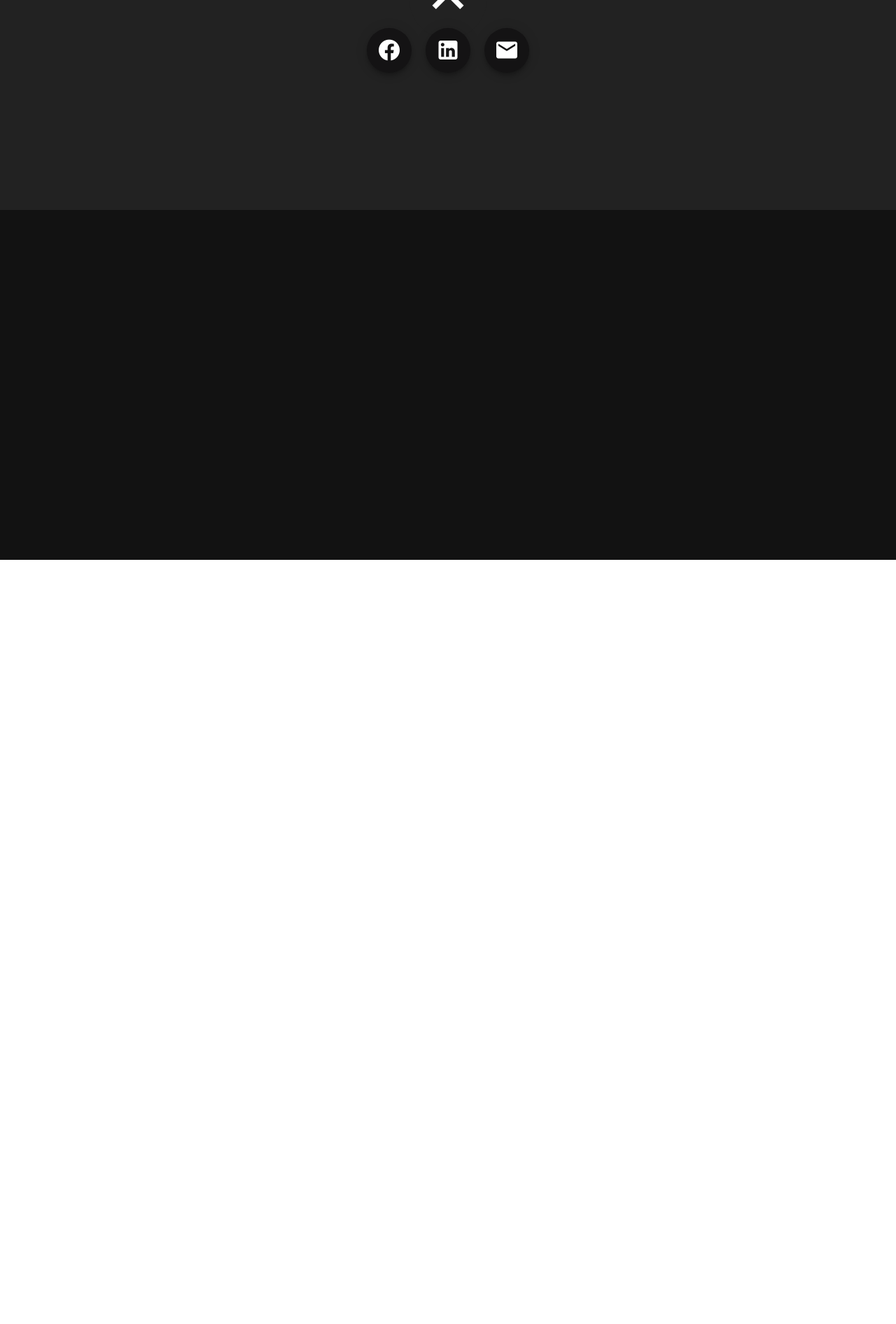
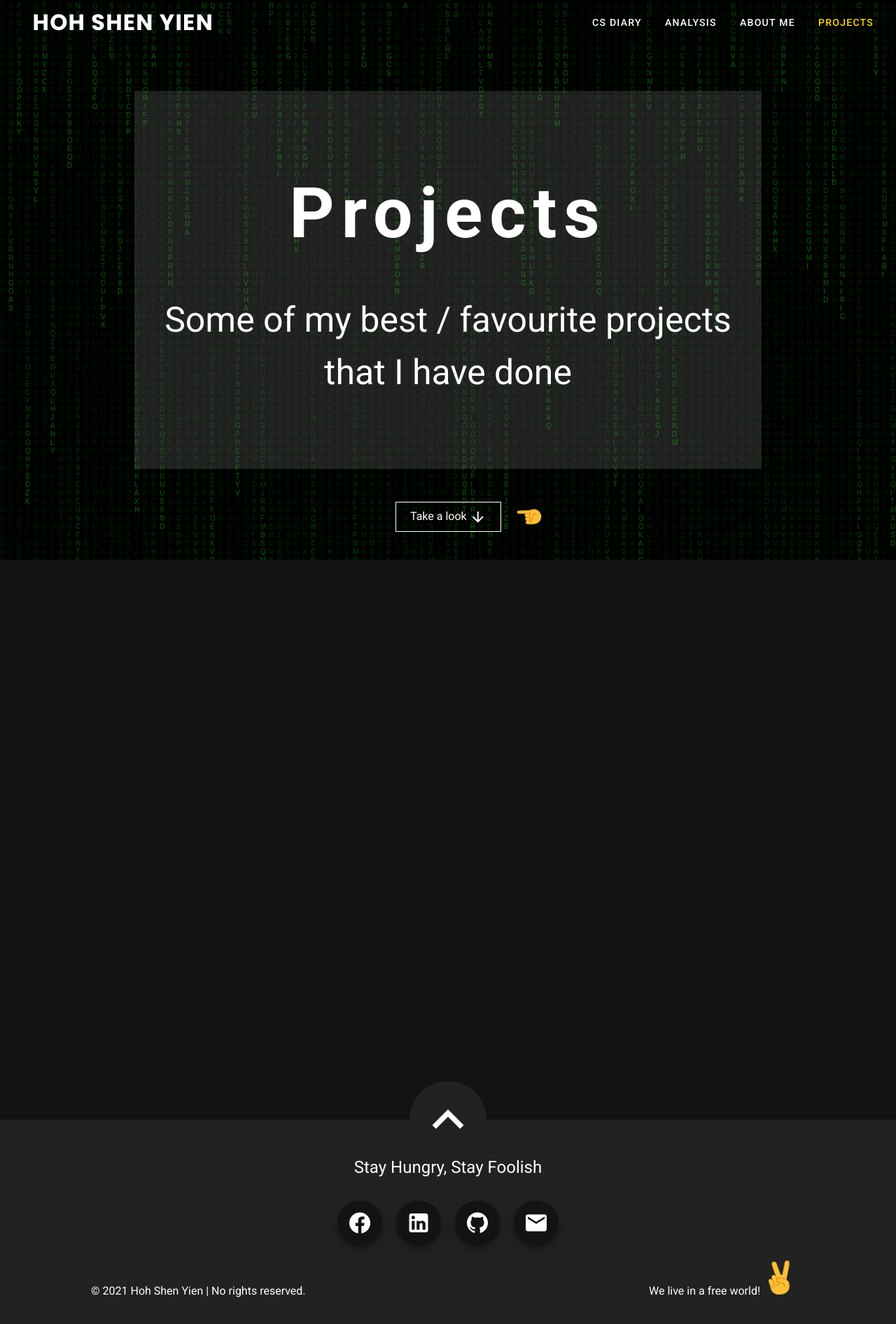
Before and after one commit to HohShenYien/portfolio-v2, a Nuxt app: page /projects in a window 1280 px wide. Before the commit this address had no page. Shown: the top 1892 px of the page at 70% size. Before the commit the page ends 800 px from the top, so only its background shows below. Built offline with nearby package versions, Linux system fonts and the light colour scheme; what particles.vue would draw is missing.

Commit message:
Created projects page

```diff
--- a/assets/global.css
+++ b/assets/global.css
@@ -9,11 +9,19 @@
   font-size: 32px !important;
 }
 
+.page-title {
+  font-size: 100px;
+  letter-spacing: 10px;
+  font-weight: 600;
+}
+.page-subtitle {
+  font-size: 50px;
+}
 * {
   font-family: Roboto, sans-serif;
 }
 
-.selected {
+.nuxt-link-exact-active .v-btn:not(.no-highlight) {
   color: gold !important;
 }
 
@@ -52,4 +60,12 @@ a {
   .v-navigation-drawer__content .v-list {
     margin-top: 70px;
   }
+
+  .page-title {
+    font-size: 44px;
+    letter-spacing: 4px;
+  }
+  .page-subtitle {
+    font-size: 36px;
+  }
 }
--- a/components/bottomBar.vue
+++ b/components/bottomBar.vue
@@ -1,11 +1,20 @@
 <template>
   <div id="bottom-bar">
     <v-icon size="90" id="up-btn" @click="goTop">mdi-chevron-up</v-icon>
+    <div class="quote">Stay Hungry, Stay Foolish</div>
     <div id="social-icons">
       <v-btn fab class="social-btn" large color="#141314" :href="social.url"
              v-for="social in socials" :key="social.url">
         <v-icon size="36" dark>{{social.icon}}</v-icon>
       </v-btn>
+    </div>
+    <div id="footnote">
+      <div>
+        © 2021 Hoh Shen Yien | No rights reserved.
+      </div>
+      <div>
+        We live in a free world! <div id="peace-wrapper"><img src="/public/peace.svg" id="peace" alt=""></div>
+      </div>
     </div>
   </div>
 </template>
@@ -17,6 +26,7 @@ export default {
     return {
       socials: [{icon: "mdi-facebook", url: "https://www.facebook.com/wenwen.hoh"},
         {icon: "mdi-linkedin", url: "https://www.linkedin.com/in/shen-yien-hoh-849988166/"},
+        {icon: 'mdi-github', url: "https://github.com/HohShenYien"},
         {icon: "mdi-email", url: "mailto:hohshenyien@gmail.com"}]
     }
   },
@@ -29,20 +39,41 @@ export default {
 </script>
 
 <style scoped>
+#peace-wrapper {
+  display: inline-block;
+  width: 60px;
+}
+#peace {
+  display: inline-block;
+  height: 50px;
+  animation: swing-peace 1.2s linear;
+  animation-iteration-count: infinite;
+  transform-origin: bottom right;
+}
+#footnote {
+  display: flex;
+  justify-content: space-between;
+  margin-top: 20px;
+  align-items: flex-end;
+}
+.quote {
+  text-align: center;
+  font-size: 1.5rem;
+}
 .social-btn {
   margin: 0 10px;
 }
 #social-icons {
   display: flex;
   justify-content: center;
-  margin-top: 40px;
+  margin-top: 30px;
 }
 #up-btn::after {
   all: unset;
 }
 #bottom-bar {
   position: relative;
-  height: 300px;
+  padding: 50px 130px;
   background-color: #222;
 }
 #up-btn {
@@ -61,4 +92,38 @@ export default {
 #up-btn:hover {
   transform: translateY(-10px);
 }
+
+@keyframes swing-peace {
+  0% {
+    transform: rotate(-30deg) scale(0.5);
+  }
+  35% {
+    transform: rotate(10deg) scale(1.1);
+  }
+  45% {
+    transform: rotate(-5deg) scale(0.96);
+  }
+  85% {
+    transform: rotate(0deg) scale(1);
+  }
+  100% {
+    transform: rotate(-30deg) scale(0.5);
+  }
+}
+
+@media only screen and (max-width: 600px) {
+  #bottom-bar {
+    padding: 30px 20px;
+  }
+  .quote {
+    margin-top: 50px;
+  }
+  #footnote {
+    flex-direction: column;
+    align-items: center;
+  }
+  #peace {
+    margin-top: 15px;
+  }
+}
 </style>
--- a/components/topNavBar.vue
+++ b/components/topNavBar.vue
@@ -4,9 +4,10 @@
       fixed
       :color="scrollChangeColor"
       v-if="!isMobile"
+      style="transition: background-color 0.2s linear;"
     >
       <NuxtLink to="/">
-        <v-btn text plain :ripple="false">
+        <v-btn text plain :ripple="false" class="no-highlight">
           <img src="/favicon.ico" alt="" height="36px" class="mr-3">
           <v-toolbar-title class="bold-title navbar-title">
             Hoh Shen Yien</v-toolbar-title>
@@ -14,33 +15,33 @@
       </NuxtLink>
       <v-spacer></v-spacer>
       <NuxtLink to="/">
-        <v-btn text :class="{'selected': cur == 0}" :ripple="false" plain>
+        <v-btn text :ripple="false" plain>
           CS Diary
         </v-btn>
       </NuxtLink>
       <NuxtLink to="/analysis">
-        <v-btn text plain :class="{'selected': cur == 1}" :ripple="false">
+        <v-btn text plain :ripple="false">
           Analysis
         </v-btn>
       </NuxtLink>
       <NuxtLink to="/about">
-        <v-btn text plain :class="{'selected': cur == 2}" :ripple="false">
+        <v-btn text plain :ripple="false">
           About Me
         </v-btn>
       </NuxtLink>
       <NuxtLink to="/projects">
-        <v-btn text plain :class="{'selected': cur == 3}" :ripple="false">
+        <v-btn text plain :ripple="false">
           Projects
         </v-btn>
       </NuxtLink>
     </v-app-bar>
     <v-app-bar v-else
                fixed
-               color="rgba(0,0,0,0.2)"
+               :color="scrollChangeColor"
                style="width: 100vw"
                >
       <NuxtLink to="/">
-        <v-btn text plain :ripple="false">
+        <v-btn text plain :ripple="false" class="no-highlight">
           <v-toolbar-title class="bold-title navbar-title">
             Hoh Shen Yien</v-toolbar-title>
         </v-btn>
@@ -67,7 +68,7 @@
         </v-list-item>
         <v-list-item>
           <NuxtLink to="/">
-            <v-btn text :class="{'selected': cur == 0}" :ripple="false">
+            <v-btn text :ripple="false">
               CS Diary
             </v-btn>
           </NuxtLink>
@@ -75,7 +76,7 @@
 
         <v-list-item>
           <NuxtLink to="/analysis">
-            <v-btn text plain :class="{'selected': cur == 1}" :ripple="false">
+            <v-btn text plain :ripple="false">
               Analysis
             </v-btn>
           </NuxtLink>
@@ -83,7 +84,7 @@
 
         <v-list-item>
           <NuxtLink to="/about">
-            <v-btn text plain :class="{'selected': cur == 2}" :ripple="false">
+            <v-btn text plain :ripple="false">
               About Me
             </v-btn>
           </NuxtLink>
@@ -91,7 +92,7 @@
 
         <v-list-item>
           <NuxtLink to="/projects">
-            <v-btn text plain :class="{'selected': cur == 3}" :ripple="false">
+            <v-btn text plain :ripple="false">
               Projects
             </v-btn>
           </NuxtLink>
@@ -104,7 +105,6 @@
 <script>
 export default {
   name: "topNavBar",
-  props: ['cur'],
   data() {
     return {
       drawer: false,
--- a/layouts/default.vue
+++ b/layouts/default.vue
@@ -1,5 +1,6 @@
 <template>
   <v-app dark>
+    <top-nav-bar/>
     <Nuxt/>
     <bottom-bar/>
   </v-app>
@@ -7,6 +8,7 @@
 
 <script>
 import bottomBar from "@/components/bottomBar";
+import topNavBar from "@/components/topNavBar";
 export default {
   component: {bottomBar},
   data() {
--- a/pages/about.vue
+++ b/pages/about.vue
@@ -1,6 +1,5 @@
 <template>
   <div>
-    <top-nav-bar cur="2"></top-nav-bar>
     <div>
       <div class="section section1" id="section1">
         <div id="bottom-bar">
@@ -19,7 +18,7 @@
         </div>
         <div id="window">
           <div class="window-title disappear">
-            <h1>About Me</h1>
+            <h1 class="page-title">About Me</h1>
             <div class="underlines">
               <div id="underline1"></div>
               <div id="underline2"></div>
@@ -131,7 +130,8 @@
           </v-col>
         </v-row>
         <div class="section4-note">
-          Updated on 26th December 2021.<br>Based on what I think how much more to know.</div>
+          Updated on 26th December 2021.<br>Based on what I think how much more to know.
+        </div>
       </div>
     </div>
   </div>
@@ -187,7 +187,7 @@ export default {
           data: [{name: "Android Studio (Java)", img: "android.svg", progress: "70%"},
             {name: "Electron", img: "electron.svg", progress: "55%"},
             {name: "QT", img: "qt.svg", progress: "45%"}
-            ]
+          ]
         },
         language: {
           name: "Other languages",
@@ -280,6 +280,7 @@ export default {
   font-size: 0.9rem;
   text-align: right;
 }
+
 .same-height {
   display: flex;
   flex-direction: column;
@@ -315,11 +316,18 @@ export default {
   text-align: center;
   padding: 10px;
   height: 100%;
+  transition: transform 0.5s, box-shadow 0.5s;
+}
+
+.skill-card:hover {
+  box-shadow: -4px 6px #444;
+  transform: translateX(4px) translateY(-8px);
 }
 
 .section4-content {
   padding: 0 130px;
 }
+
 /*Style for third section */
 .section3-content {
   padding: 0 130px;
@@ -395,11 +403,11 @@ export default {
 .myPic img {
   width: 80%;
   box-shadow: chocolate 15px 15px;
+  transition: box-shadow 300ms;
 }
 
 .myPic img:hover {
-  animation: picture-shadow 0.2s ease-in;
-  animation-fill-mode: forwards;
+  box-shadow: chocolate 35px 35px;
 }
 
 .section2-content {
@@ -549,12 +557,8 @@ export default {
 }
 
 .window-title h1 {
-  font-size: 100px;
+  animation: fade-from-left-for-title 0.4s ease-in forwards;
   margin-top: 50px;
-  letter-spacing: 20px;
-  font-weight: 600;
-  animation: fade-from-left-for-title 0.4s ease-in;
-  animation-fill-mode: forwards;
 }
 
 .window-title .subtitle {
@@ -704,15 +708,6 @@ export default {
   }
 }
 
-@keyframes picture-shadow {
-  0% {
-    box-shadow: chocolate 15px 15px;
-  }
-  100% {
-    box-shadow: chocolate 35px 35px;
-  }
-}
-
 @keyframes wave-hand {
   0% {
     transform: rotate(40deg);
@@ -744,11 +739,6 @@ export default {
     z-index: 1;
     position: absolute;
     bottom: 80px;
-  }
-
-  .window-title h1 {
-    font-size: 44px;
-    letter-spacing: 4px;
   }
 
   .window-title .subtitle {
--- /dev/null
+++ b/pages/analysis.vue
@@ -0,0 +1,13 @@
+<template>
+
+</template>
+
+<script>
+export default {
+  name: "analysis"
+}
+</script>
+
+<style scoped>
+
+</style>
--- a/pages/index.vue
+++ b/pages/index.vue
@@ -1,8 +1,7 @@
 <template>
   <div>
-    <top-nav-bar cur="0"></top-nav-bar>
     <div>
-      <div class="section section1">
+      <div class="section section1" id="section1">
         <particles-bg :connected="false"/>
         <div class="section1-content">
           <div class="terminal">
@@ -12,8 +11,8 @@
               <img src="frontpage/minimize-btn.svg" alt="" class="terminal-icons">
             </div>
             <div class="terminal-content pt-8">
-              <h1 class="text-center">CS Diary</h1>
-              <div class="subheader">
+              <h1 class="text-center page-title">CS Diary</h1>
+              <div class="subheader page-subtitle">
                 <v-icon :size="isMobile? 30 : 70">mdi-chevron-right</v-icon>
                 <span id="typing"></span>
               </div>
@@ -21,19 +20,19 @@
           </div>
         </div>
         <div class="text-center" v-if="!isMobile">
-          <button @click="$refs.fullpage.api.moveSectionDown()" class="go-down">
+          <button @click="goTo('section2')" class="go-down">
             Scroll down<br>
             <v-icon class="bounce-7" size="50">mdi-chevron-down</v-icon>
           </button>
         </div>
         <div v-else class="text-center">
-          <button @click="$refs.fullpage.api.moveSectionDown()" class="go-down">
+          <button @click="goTo('section2')" class="go-down">
             Read them here<br>
             <v-icon class="bounce-7" size="50">mdi-chevron-down</v-icon>
           </button>
         </div>
       </div>
-      <div class="section">
+      <div class="section" id="section2">
         <button @click="$refs.fullpage.api.moveSectionUp()">
           Prev
         </button>
@@ -45,11 +44,9 @@
 
 <script>
 import Typewriter from 'typewriter-effect/dist/core';
-import topNavBar from "@/components/topNavBar";
 
 export default {
   name: "index",
-  components: {topNavBar},
   data() {
     return {
       jump: {
@@ -73,6 +70,9 @@ export default {
         .pauseFor(100)
         .typeString('Here is where I write blogs about my journey in computer science! ')
         .start();
+    },
+    goTo(section) {
+      this.$goTo(section);
     }
   },
   computed: {
@@ -90,17 +90,13 @@ export default {
 .section {
   min-height: 100vh;
 }
-h1 {
-  font-size: 130px;
-}
 
 .subheader {
-  font-size: 50px;
   padding-left: 40px;
 }
 
 .section1-content {
-  padding-top: 40px;
+  padding-top: 60px;
   height: 80%;
   position: relative;
   z-index: 1;
@@ -144,6 +140,7 @@ h1 {
 }
 
 .go-down {
+  margin-top: 15px;
   padding: 5px 20px;
   opacity: 0;
   transform: translateY(100px);
--- /dev/null
+++ b/pages/projects.vue
@@ -0,0 +1,206 @@
+<template>
+  <div>
+    <div class="section" id="section1">
+      <canvas id="matrix"></canvas>
+      <div class="page-header" id="page-box">
+        <h1 class="page-title">Projects</h1>
+        <div class="page-subtitle">Some of my best / favourite projects<br> that I have done</div>
+      </div>
+      <div class="down-btn-wrapper" id="down-btn">
+        <div class="down-btn" @click="test">
+          <span>Take a look <v-icon>mdi-arrow-down</v-icon></span>
+        </div>
+        <img src="/projects/finger.svg" alt="" class="after" id="finger">
+      </div>
+    </div>
+    <div class="section">
+
+    </div>
+  </div>
+</template>
+<script>
+export default {
+  name: "projects",
+  data() {
+    return {
+      ctx: null,
+      canvas: null,
+      drops: null,
+      fontSize: 12,
+    }
+  },
+  methods: {
+    initMatrix() {
+      this.canvas = document.querySelector('#matrix');
+      this.canvas.height = this.canvas.offsetHeight;
+      this.canvas.width = this.canvas.offsetWidth;
+      console.log(this.canvas.offsetHeight);
+      this.ctx = this.canvas.getContext('2d');
+      let columns = this.canvas.width / this.fontSize;
+      this.drops = [];
+      for (let i = 0; i < columns; i++) {
+        this.drops[i] = 1;
+      }
+      setInterval(this.draw, 33);
+      document.getElementById('page-box').classList.add("start");
+      document.getElementById('down-btn').classList.add("start");
+      document.getElementById('finger').classList.add("start");
+    },
+    draw() {
+      this.ctx.fillStyle = 'rgba(0, 0, 0, .04)';
+      this.ctx.fillRect(0, 0, this.canvas.width, this.canvas.height);
+      let letters = 'ABCDEFGHIJKLMNOPQRSTUVXYZ';
+      letters = letters.split('');
+      this.ctx.fillStyle = '#00AA0099';
+      for (let i = 0; i < this.drops.length; i++) {
+        let text = letters[Math.floor(Math.random() * letters.length)];
+        this.ctx.fillText(text, i * this.fontSize, this.drops[i] * this.fontSize);
+        this.drops[i]++;
+        if (this.drops[i] * this.fontSize > this.canvas.height && Math.random() > .95) {
+          this.drops[i] = 0;
+        }
+      }
+    },
+    test() {
+      console.log("Test")
+    }
+  },
+  mounted() {
+    this.initMatrix();
+  }
+}
+</script>
+
+<style scoped>
+.down-btn-wrapper {
+  z-index: 1;
+  position: absolute;
+  bottom: 5%;
+  opacity: 0;
+}
+.down-btn {
+  position: relative;
+  padding: 8px 20px;
+  cursor: pointer;
+  z-index: 1;
+  border: 1px white solid;
+  overflow: hidden;
+  transition: all 0.6s cubic-bezier(1, 0, 0.55, 1);
+}
+.down-btn span {
+  z-index: 2;
+  display: block;
+  position: relative;
+}
+.down-btn::after {
+  content: "";
+  position: absolute;
+  top: -10px;
+  left: -10px;
+  right: -10px;
+  bottom: 100%;
+  border-radius: 0 0 100% 100%/0 0 100% 100%;
+  background-color: white;
+  transition: all 0.6s cubic-bezier(1, 0, 0.55, 1);
+  z-index: 1;
+}
+.down-btn:hover::after {
+  content: "";
+  bottom: -20px;
+}
+#finger.start{
+  right: -40px;
+  transform: translateX(0);
+  animation: linear rotate-finger 3s;
+  animation-iteration-count: infinite;
+  animation-delay: 1.2s;
+}
+#finger {
+  transform: rotateZ(-90deg);
+  right: -999px;
+  top: calc(50%);
+  transform-origin: top center;
+  height: 40px;
+  width: 40px;
+  position: absolute;
+  display: block;
+  transition: right 1.2s linear 1s;
+}
+.down-btn:hover {
+  color: black !important;
+}
+.down-btn:hover .mdi {
+  color: black !important;
+}
+.down-btn .mdi {
+  transition: all 0.6s cubic-bezier(1, 0, 0.55, 1) !important;
+}
+.page-header {
+  z-index: 1;
+  color: white;
+  background-color: #80808040;
+  position: relative;
+  text-align: center;
+  min-width: 70%;
+  padding: 100px 40px;
+  opacity: 0;
+  margin: 0 20px;
+}
+.page-header.start, .down-btn-wrapper.start {
+  animation: linear fade-flip-up 0.5s;
+  animation-delay: 1s;
+  animation-fill-mode: forwards;
+}
+.page-title {
+  margin-bottom: 40px;
+}
+#matrix {
+  position: absolute;
+  height: 100%;
+  width: 100%;
+}
+#section1 {
+  position: relative;
+  display: flex;
+  justify-content: center;
+  align-items: center;
+  perspective: 1000px;
+  perspective-origin: center;
+  flex-direction: column;
+}
+.section {
+  min-height: 100vh;
+}
+@keyframes rotate-finger {
+  0% {
+    transform: rotateZ(-90deg) translateX(0);
+  }
+  25% {
+    transform: rotateZ(-100deg) translateX(10px);
+  }
+  50% {
+    transform: rotateZ(-90deg) translateX(0);
+  }
+  75% {
+    transform: rotateZ(-80deg) translateX(-10px);
+  }
+  100% {
+    transform: rotateZ(-90deg) translateX(0);
+  }
+}
+@keyframes fade-flip-up {
+  0% {
+    transform: translateY(90px) rotateX(30deg);
+    opacity: 0;
+  }
+  100% {
+    transform: translateY(0) rotateX(0);
+    opacity: 1;
+  }
+}
+@media only screen and (max-width: 600px) {
+  .page-header {
+    padding: 60px 20px;
+  }
+}
+</style>
```
Also changed, not shown: static/projects/finger.svg (added), static/public/peace.svg (added).
